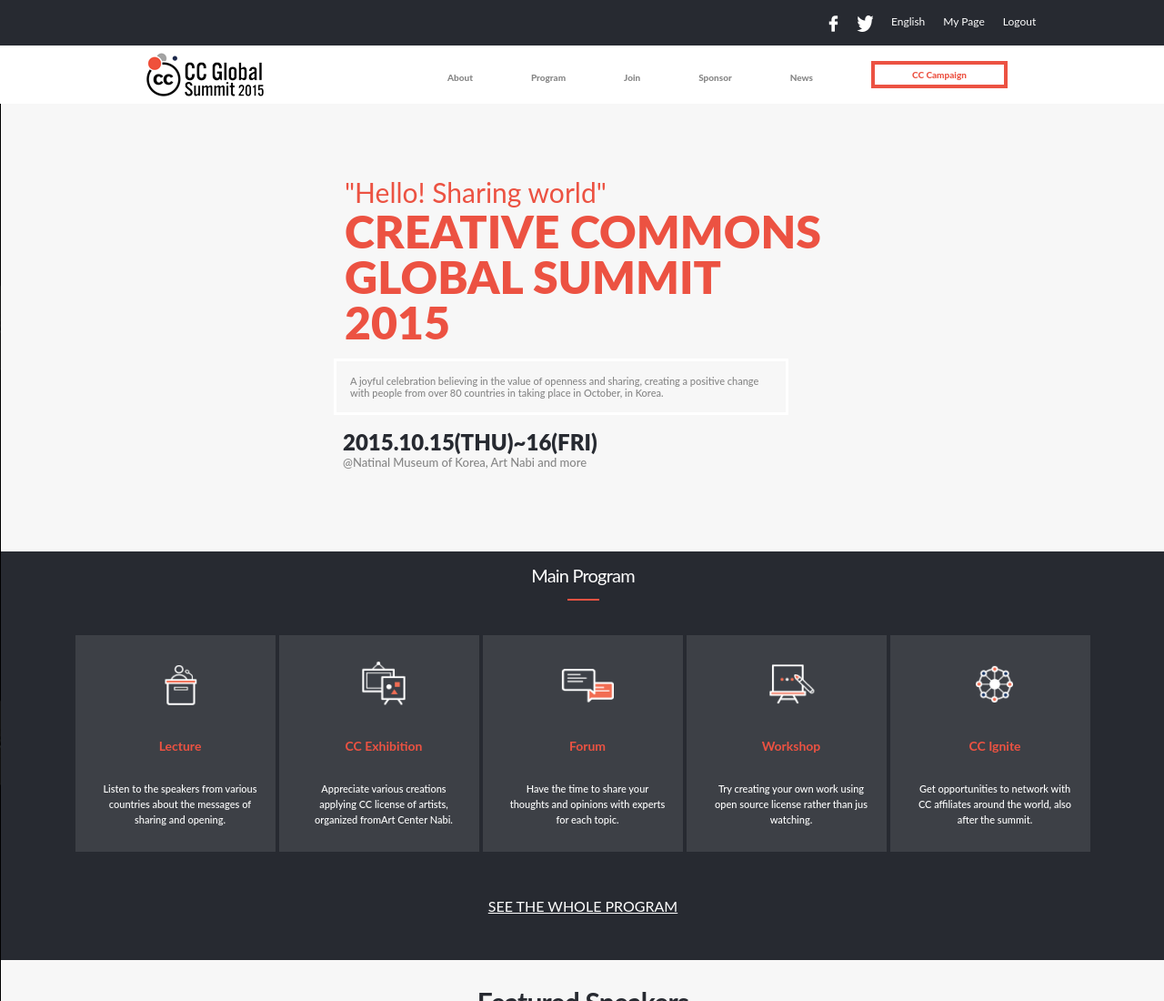
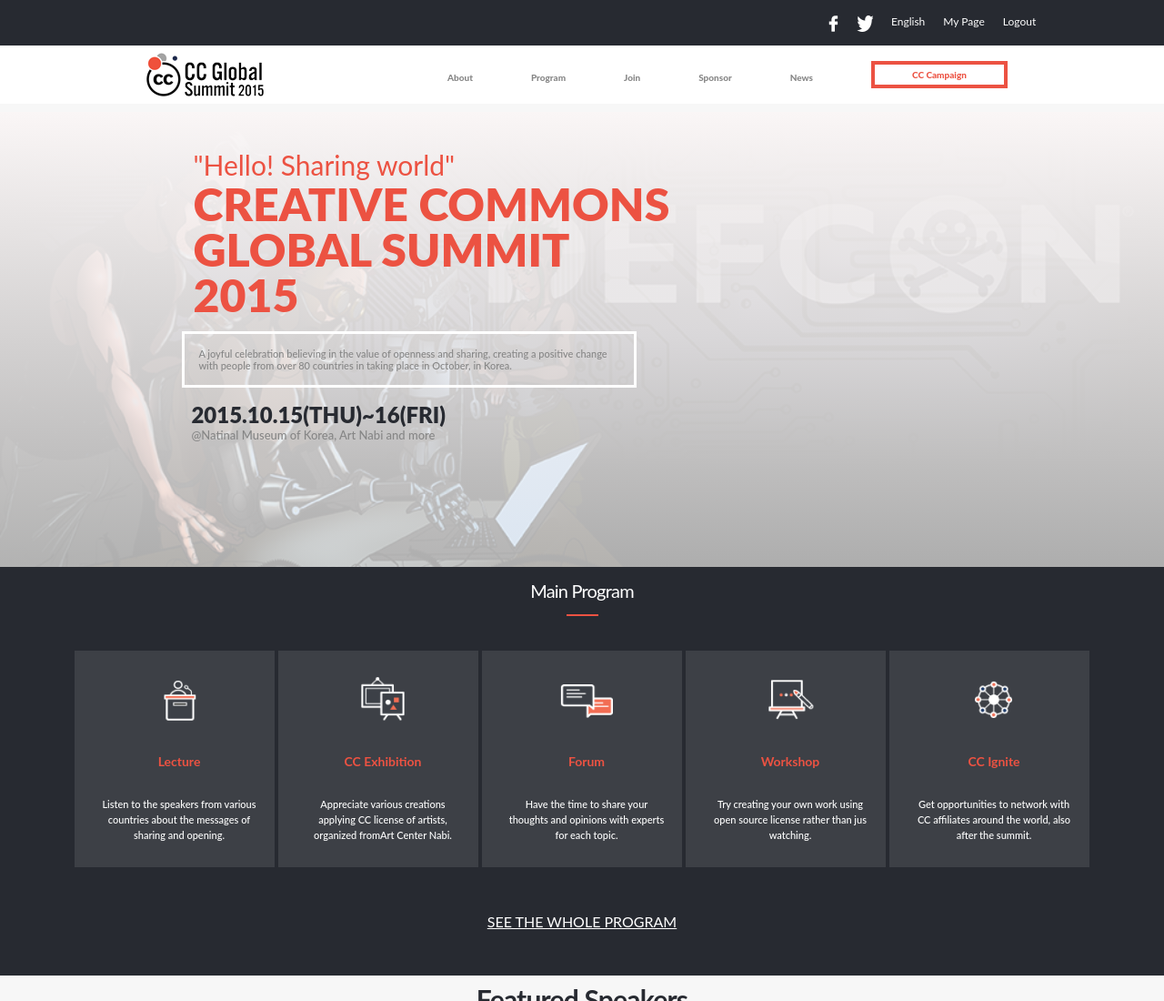
Before and after one commit to wacoo/DEF-CON_Summit, a website: page index2.html in a window 1280 px wide. Shown: the top 1100 px of the page at 91% size. Drawn offline with Linux system fonts and the light colour scheme; files whose address does not match are found by name; a web font is replaced by a local one.

Commit message:
Add background image

```diff
--- a/index2.html
+++ b/index2.html
@@ -59,7 +59,8 @@
     </dialog>
     <main class="container">
         <section class="s_headline">
-            <div>
+            <div class="wrap">
+                <div class="wrapper1">
                     <h3>"Hello! Sharing world"</h3>
                     <h1>CREATIVE COMMONS<br>GLOBAL SUMMIT<br>2015</h1>
                     <div class="description">
@@ -72,7 +73,7 @@
                         <p>@Natinal Museum of Korea, Art Nabi and more</p>
                     </div>
                 </div>
-
+            </div>
         </section>
         <section class="sec s_main_programs">
             <h2>Main Program</h2>
--- a/static/css/main.scss
+++ b/static/css/main.scss
@@ -112,7 +112,7 @@
 $h3-text-mob: 24px;
 $h3-text-desk: 30px;
 $h3-text-14: 14px;
-$h1-text-size-mob: 33px;
+$h1-text-size-mob: 32px;
 $h1-text-size-desk: 50px;
 $h2-text-size: 27px;
 
@@ -175,24 +175,41 @@
 
 .container {
   width: 100%;
-  margin-left: 1px;
-  padding-top: 50px;
   display: grid;
   grid-template-rows: auto auto auto;
   background-color: $bg-color;
+  & .wrap {
+    width: 100%;
+    height: 450px;
+    display: flex;
+    padding-left: 0;
+    //margin-left: -12px;
+    background-image: url("../images/dcsite-bg-ret.jpg");
+    background-repeat: no-repeat;
+    background-size:cover;
+    background-image: linear-gradient(to bottom, rgb(250, 246, 246), rgba(247, 247, 247, 0.7)), url(../images/dcsite-bg-ret.jpg);
+    //z-index: 1;
+    //position: absolute;
+    //outline: $outline-red;
+    padding: 0 12px 0 12px;
+ }
+
+ & .wrapper1 {
+  margin-top: 50px;
+ }
 
   & .s_headline,
   .s_main_programs,
   .s_featured_speakers {
     width: 100%;
     min-height: 390px;
-    margin: $tb-gap-sections;
+    margin: 0;
   }
 
   & .s_headline {
-    width: $width-100p-24;
+    width: 100%;
     @include lato-font($p-text-size, 400px, $silver-tranparent-looking);
-    margin: 0 12px 0 12px;
+    //margin: 0 12px 0 12px;
   }
 
 }
@@ -200,13 +217,15 @@
 .s_headline {
   & h3 {
     @include lato-font($h3-text-mob, 400, $red-text-color);
-    padding: 0 12px;
+    //padding: 0 12px;
   }
 
   & h1 {
     @include lato-font($h1-text-size-mob, 900, $red-text-color);
-    padding: 0 12px;
+    //padding: 0 12px;
+    width: 336px;
     line-height: 36px;
+    //outline: $outline-red;
   }
 
   & p {
@@ -557,17 +576,30 @@
 
   }
 
+
   .s_headline {
+    width: 100%;
     display: flex;
     flex-direction: column;
     align-items: center;
-    padding: 80px 0;
+    //margin: 0 12px 0 12px;
+    //padding: 80px 0;
+
+    & .wrap {
+      height: 500px;
+      margin: 60px 0 0 0;
+    }
+
+    & .wrapper1 {
+      margin: 40px 0 50px 15%;
+    }
     & h3 {
       @include lato-font($h3-text-desk, 400, $red-text-color);
       padding: 0 12px;
     }
 
     & h1 {
+      width: 100%;
       @include lato-font($h1-text-size-desk, 900, $red-text-color);
       padding: 0 12px;
       line-height: 50px;
```
Also changed, not shown: static/css/main.css, 1 other file. Lines whose indentation alone changed are shown as unchanged.
